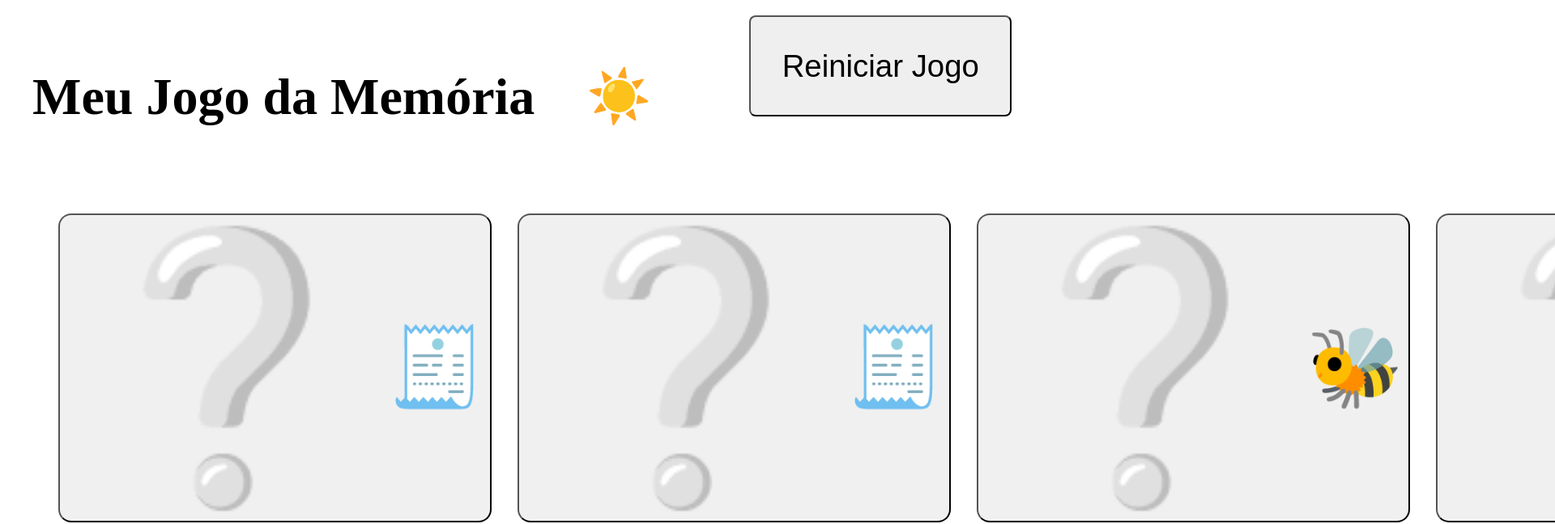
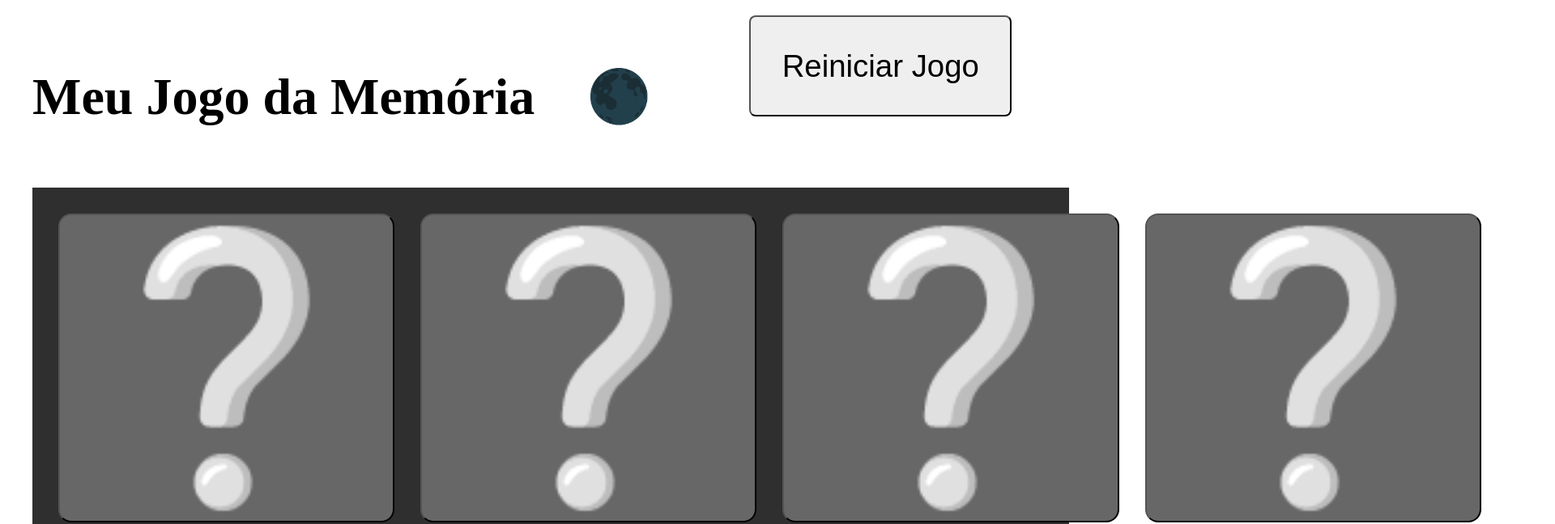
Before and after one commit to marconunesrj/memo-game, a React app: page / in a window 1280 px wide. Shown: the top 648 px of the page at 81% size, 1920 px wide, since content can reach past the window. Built offline with nearby package versions, Linux system fonts and the light colour scheme; the HTML template or start-up script is replaced by a standard one.

Commit message:
Compartilhamento de Dados (useContext)

```diff
--- a/src/App.jsx
+++ b/src/App.jsx
@@ -1,20 +1,28 @@
-import React, {useState} from 'react'
+import React, {useContext, useState} from 'react'
 import { Board } from './components/Board'
+import { ThemeContext, ThemeProvider } from './context/ThemeContext'
 
 export function App() {
+    return (
+        <ThemeProvider>
+            <Content />
+        </ThemeProvider>
+    )
+}
 
-    const [ themeDark, setThemeDark ] = useState(false)
+function Content() {
 
+    const { themeDark, setThemeDark } = useContext(ThemeContext)
 
     return (
         <div style={style(themeDark)}>
             <div style={{display: 'flex', alignItems: 'center', gap: '2em'}}>
                 <h1>Meu Jogo da Memória</h1>
-                <a style = {styleThemeButton(themeDark)} a href='#' onClick={() => setThemeDark(!themeDark)}>
+                <a style = {styleThemeButton(themeDark)} href='#' onClick={() => setThemeDark(!themeDark)}>
                     {themeDark ? "🌑" : "☀️"}
                 </a>
             </div>
-            <Board themeDark={themeDark}/>
+            <Board />
         </div>
     )
 }
--- a/src/components/Board.jsx
+++ b/src/components/Board.jsx
@@ -1,10 +1,13 @@
-import React, { use, useRef, useState, useEffect, useCallback, useMemo } from "react";
+import React, { use, useRef, useState, useEffect, useCallback, useMemo, useContext } from "react";
 import { Card } from "./Card";
+import { ThemeContext } from "../context/ThemeContext";
 
 // const icons = ["😂", "💕", "😁", "🍕", "🐳", "🤢", "😻", "🐙"];
 
 
-export function Board({themeDark}) {
+export function Board() {
+
+    const { themeDark} = useContext(ThemeContext)
 
     // O estado restarted é usado para forçar a atualização do componente quando o jogo é reiniciado,
     // o que por sua vez vai gerar novos ícones e cartas
--- a/src/components/Card.jsx
+++ b/src/components/Card.jsx
@@ -1,16 +1,19 @@
-import React, {useState} from 'react'
+import React, {useContext, useState} from 'react'
+import { ThemeContext } from '../context/ThemeContext'
 
 // children prop pega o conteúdo que está entre as tags do componente
 // icon prop é um exemplo de prop personalizada
 // export function Card({children, icon}) {
-export function Card({card, onClick, themeDark}) {
+export function Card({card, onClick}) {
+
+  const { themeDark , nome} = useContext(ThemeContext)
 
   return (
     <button style={style(themeDark, card.matched)} onClick={() => onClick(card)}>
         {card.showing ? card.icon : '❔'}
         {/* {icon} */}
         {/* /* Deve ser retirado o span abaixo se for usar a prop children */}
-        <span style={{fontSize: '.3em'}}>{card.icon}</span>
+        {/* <span style={{fontSize: '.3em'}}>{card.icon} {nome}</span> */}
     </button>
   )
 }
--- /dev/null
+++ b/src/context/ThemeContext.jsx
@@ -0,0 +1,18 @@
+import React, {createContext, useState} from 'react';
+
+export const ThemeContext = createContext(
+    // {
+    // themeDark: false,
+    // setThemeDark: () => {}
+    // }
+)
+
+export function ThemeProvider({children}) {
+    const [ themeDark, setThemeDark ] = useState(true)
+    const nome = 'Marco'
+    return (
+        <ThemeContext.Provider value={{themeDark, setThemeDark, nome}}>
+            {children}
+        </ThemeContext.Provider>
+    )
+}
```
